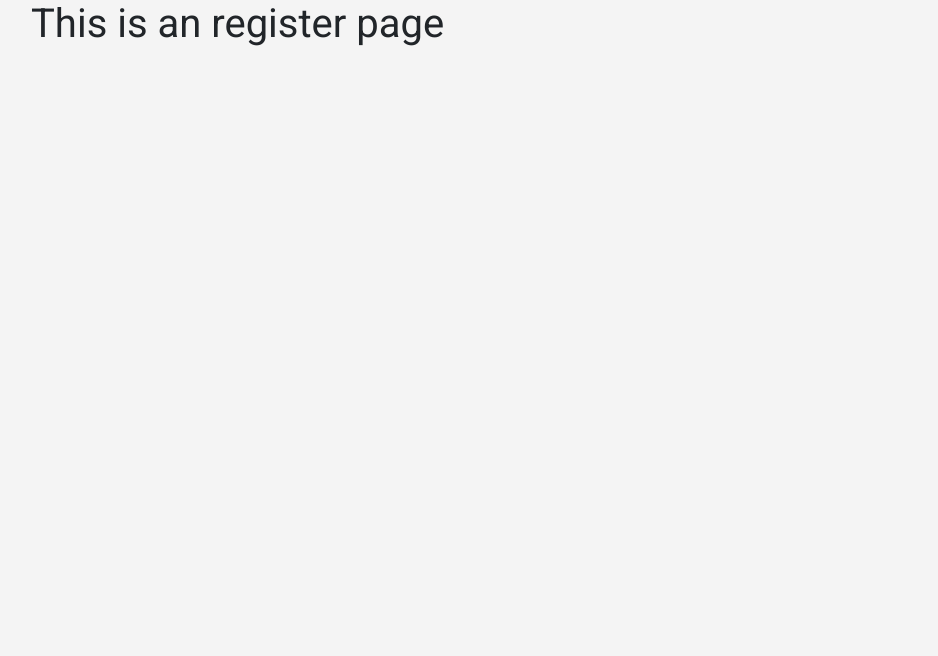
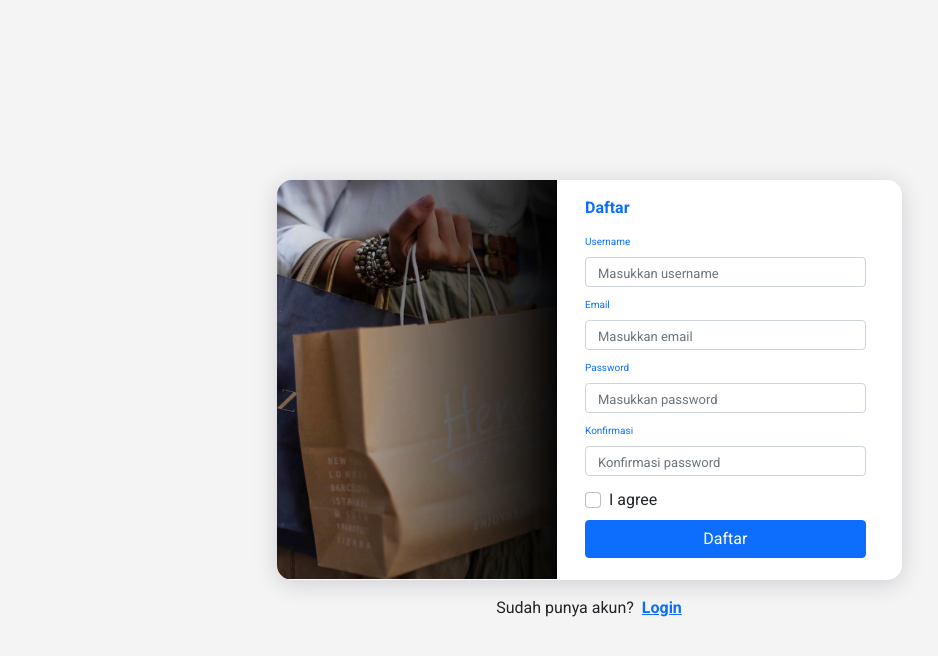
Before and after one commit to cdewantoro/genbox3-ecom-ui, a Vue app: page /register in a window 1280 px wide. Shown: the top 656 px of the page, without its empty margins (51-989 px from the left). Built offline with nearby package versions, Linux system fonts and the light colour scheme.

Commit message:
adding login and register

```diff
--- a/src/views/LoginView.vue
+++ b/src/views/LoginView.vue
@@ -1,7 +1,22 @@
 <template>
   <div class="d-flex justify-content-center align-items-center" style="height: 100vh;">
-    <div class="login">
-      Login
+    <div class="container d-flex flex-column align-items-center">
+      <div class="login container d-flex justify-content-center align-items-center">
+        <form>
+          <div class="mb-1">
+            <input type="text" class="form-control border-0" id="username" required placeholder="Masukkan username">
+          </div>
+          <hr>
+          <div class="mb-1">
+            <input type="password" class="form-control border-0" id="password" required placeholder="Masukkan password">
+          </div>
+          <button type="submit" class="btn btn-primary w-100 mt-3">Login</button>
+        </form>
+      </div>
+      <div class="mt-5">
+        <span class="me-2">Belum punya akun?</span>
+        <router-link to="/register" class="fw-bold">Daftar</router-link>
+      </div>
     </div>
   </div>
 </template>
@@ -14,10 +29,20 @@ export default {
 
 <style scoped>
 .login {
-  width: 600px;
+  width: 400px;
   height: 400px;
   background-color: white;
   border-radius: 15px;
   box-shadow: 0px 4px 24px 0px rgba(0, 4, 45, 0.15);
+  overflow: hidden;
+}
+hr {
+  height: 2px;;
+}
+input {
+  text-align: center;
+}
+input::placeholder {
+  text-align: center;
 }
 </style>
--- a/src/views/RegisterView.vue
+++ b/src/views/RegisterView.vue
@@ -1,6 +1,44 @@
 <template>
-  <div>
-    <h1>This is an register page</h1>
+  <div class="d-flex justify-content-center align-items-center" style="height: 100vh;">
+    <div class="container d-flex flex-column align-items-center">
+      <div class="login container p-0">
+        <div class="row">
+            <div class="d-none d-md-block col">
+              <img class="img-fluid" src="../assets/img/login-banner.png" alt="login-banner">
+            </div>
+            <div class="col py-3 ps-5 ps-md-3 pe-5">
+              <form class="text-center text-md-start">
+                <span class="fw-bold text-primary">Daftar</span>
+                <div class="mb-1 mt-2">
+                  <label for="username" class="form-label text-primary">Username</label>
+                  <input type="text" class="form-control" id="username" required placeholder="Masukkan username">
+                </div>
+                <div class="mb-1">
+                  <label for="email" class="form-label text-primary">Email</label>
+                  <input type="email" class="form-control" id="email" required placeholder="Masukkan email">
+                </div>
+                <div class="mb-1">
+                  <label for="password" class="form-label text-primary">Password</label>
+                  <input type="password" class="form-control" id="password" required placeholder="Masukkan password">
+                </div>
+                <div class="mb-1">
+                  <label for="konfirmasi" class="form-label text-primary">Konfirmasi</label>
+                  <input type="password" class="form-control" id="konfirmasi" required placeholder="Konfirmasi password">
+                </div>
+                <div class="d-flex d-md-block justify-content-center gap-2 mb-2 pt-2 form-check">
+                  <input type="checkbox" class="form-check-input" id="exampleCheck1" required>
+                  <label class="form-check-label" for="exampleCheck1">I agree</label>
+                </div>
+                <button type="submit" class="btn btn-primary w-100">Daftar</button>
+              </form>
+            </div>
+          </div>
+      </div>
+      <div class="mt-3">
+        <span class="me-2">Sudah punya akun?</span>
+        <router-link to="/login" class="fw-bold">Login</router-link>
+      </div>
+    </div>
   </div>
 </template>
 
@@ -9,3 +47,42 @@ export default {
   name: 'RegisterView'
 }
 </script>
+
+<style scoped>
+.login {
+  height: 400px;
+  background-color: white;
+  border-radius: 15px;
+  box-shadow: 0px 4px 24px 0px rgba(0, 4, 45, 0.15);
+  overflow: hidden;
+}
+img {
+ object-fit: cover;
+}
+.form-label {
+  font-size: x-small;
+}
+.form-control {
+  height: 30px;
+}
+input::placeholder {
+  font-size: small;
+}
+.direct {
+  top: 1rem;
+}
+
+@media screen and (max-width: 767px) {
+  input::placeholder {
+    text-align: center;
+  }
+  input {
+    text-align: center;
+  }
+}
+@media screen and (min-width: 768px) {
+  .login {
+    width: 625px;
+  }
+}
+</style>
```
Also changed, not shown: src/assets/img/login-banner.png (added).
